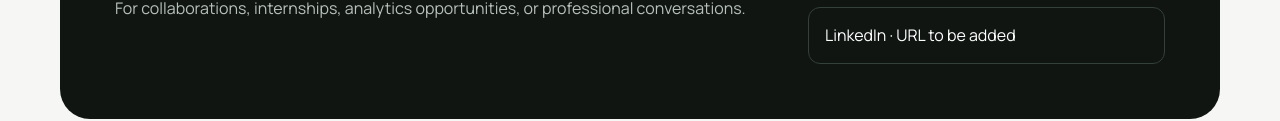
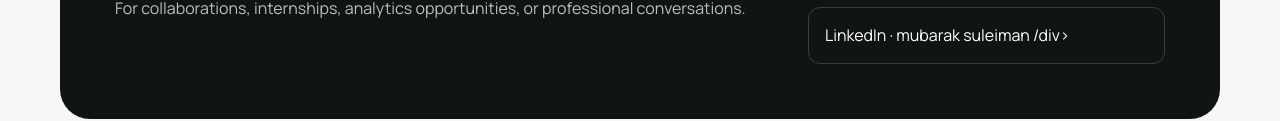
Before and after one commit to IAMHABEEBULLAH/MUBARAKPORTFOLIO, a plain HTML site: page index.html in a window 1280 px wide. Shown: the part 3914-4035 px from the top of the page. Drawn offline with nearby package versions, Linux system fonts and the light colour scheme.

Commit message:
Update index.html

```diff
--- a/index.html
+++ b/index.html
@@ -238,7 +238,7 @@
           <a class="contact-link" href="mailto:msaminullah@gmail.com">msaminullah@gmail.com</a>
           <a class="contact-link" href="tel:09036238070">09036238070</a>
           <a class="contact-link" href="https://github.com/MubarakAmin" target="_blank" rel="noreferrer">GitHub ↗</a>
-          <div class="contact-link" title="LinkedIn URL was not provided">LinkedIn · URL to be added</div>
+          <div class="contact-link" title="https://www.linkedin.com/in/sulaiman-mubarak-aminullahi-97509339b?utm_source=share_via&utm_content=profile&utm_medium=member_android">LinkedIn · mubarak suleiman /div>
         </div>
       </div>
     </section>
```
